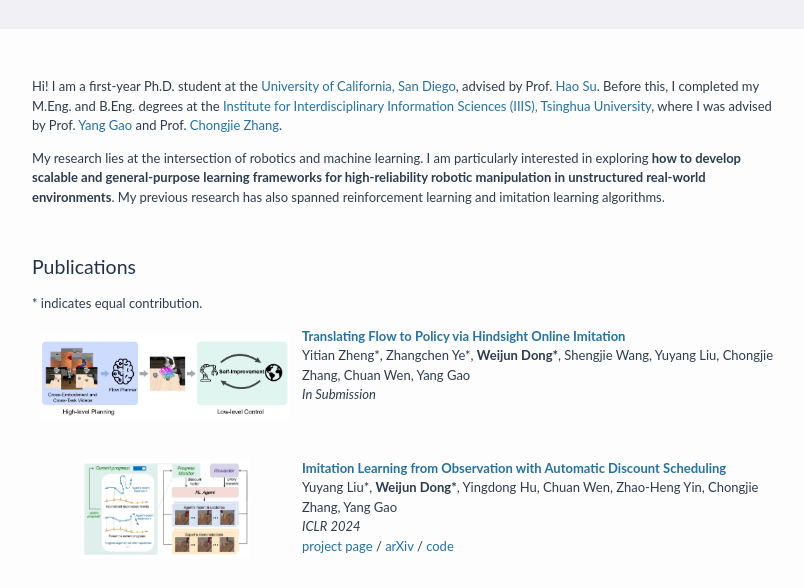
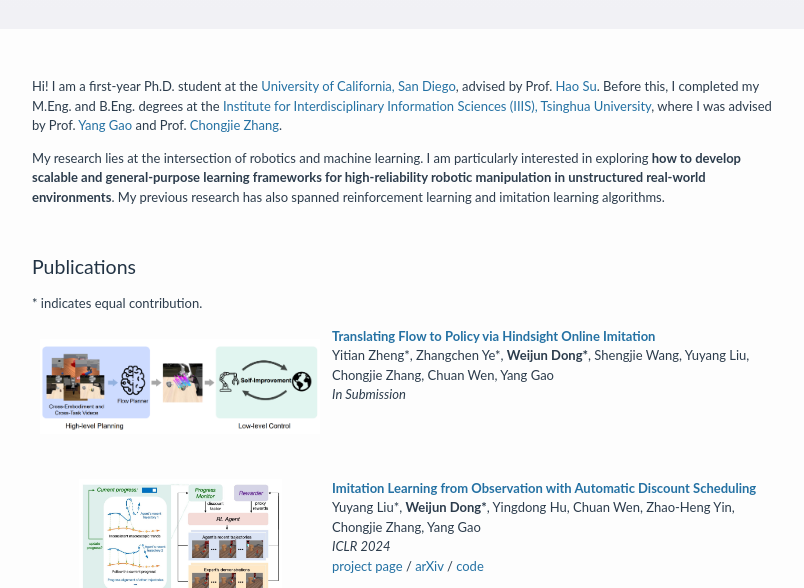
Before and after one commit to dwjshift/dwjshift.github.io, a plain HTML site: page index.html in a window 1280 px wide. Shown: the part 170-758 px from the top of the page, without its empty margins (234-1038 px from the left). Drawn offline with Linux system fonts and the light colour scheme.

Commit message:
Update style.css

```diff
--- a/style.css
+++ b/style.css
@@ -21,8 +21,8 @@ p {line-height: 1.5em;}
 .italic {font-style: italic;}
 .bulletpoints {line-height: 1.5em;}
 .row {box-sizing: border-box;}
-.row-media {display: block; float: left; width: 250px; height: 100px; background-position: center; background-size: contain; background-repeat: no-repeat;}
-.row-text {display: block; float: left; margin-left: 12px; line-height: 1.5em; max-width: 477px;}
+.row-media {display: block; float: left; width: 280px; height: 120px; background-position: center; background-size: contain; background-repeat: no-repeat;}
+.row-text {display: block; float: left; margin-left: 12px; line-height: 1.5em; max-width: 447px;}
 .row-text span {line-height: inherit;}
 .clearfix {content: ""; clear: both; display: table;}
 .publication {margin-bottom: 32px; padding-left: 8px;}
```
